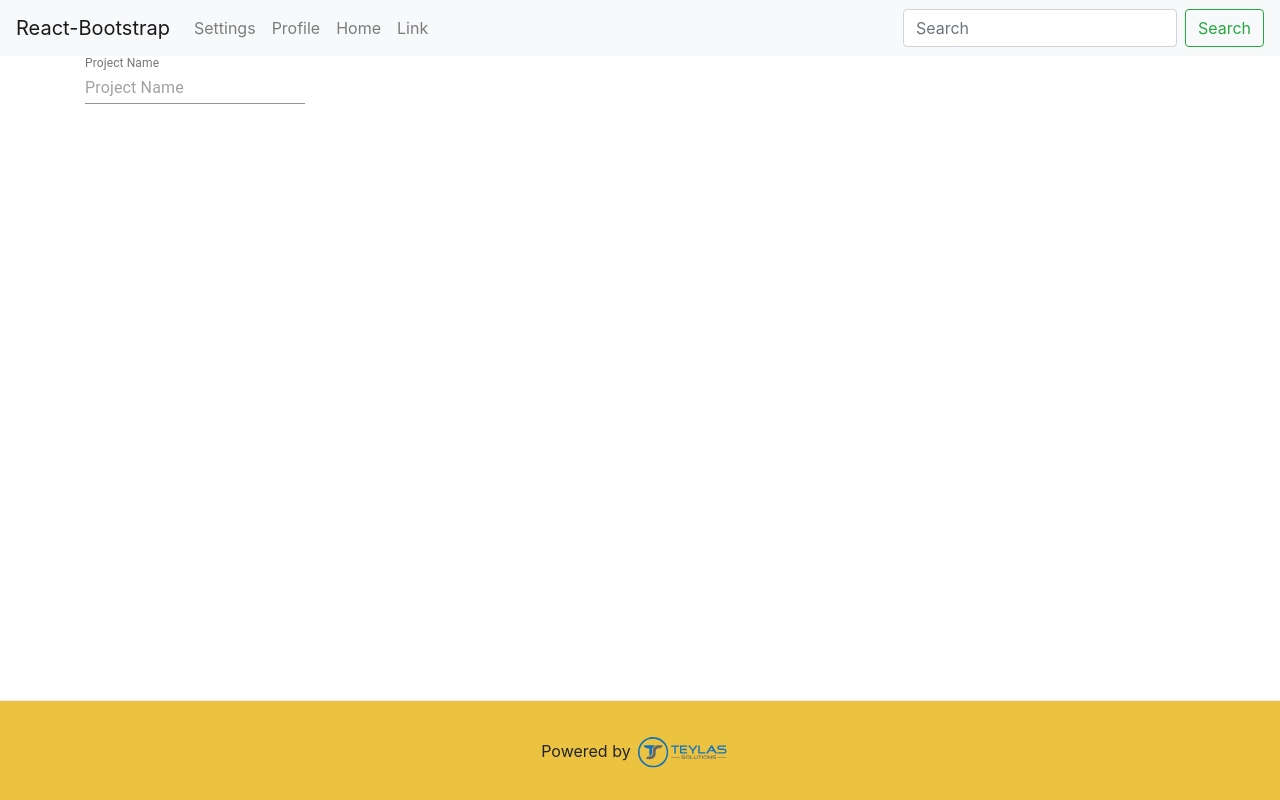
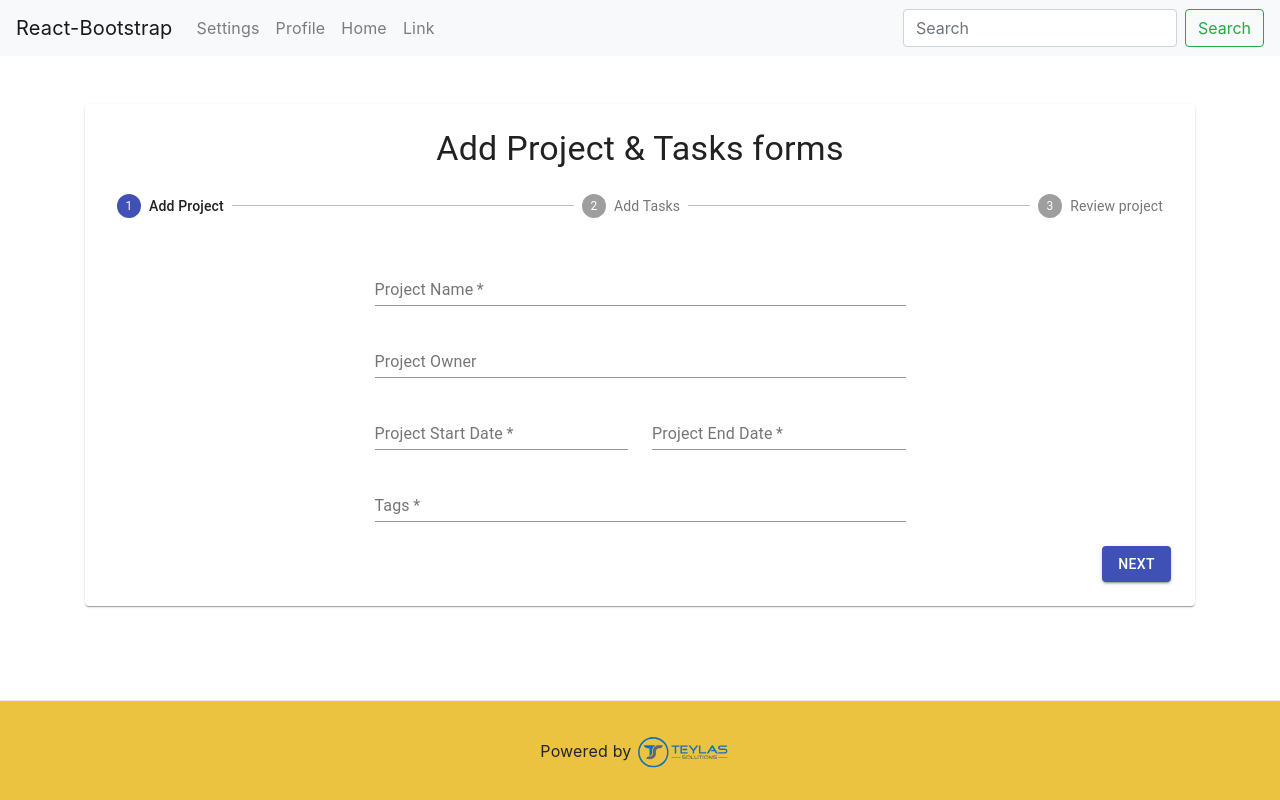
Before and after one commit to teylasadmin/timesheet, a Next.js app: page /settings in a window 1280 px wide. Built offline with nearby package versions, Linux system fonts and the light colour scheme.

Commit message:
testing routing

```diff
--- a/css/styles.css
+++ b/css/styles.css
@@ -1,3 +1,3 @@
 .container {
-  min-width:80%
+  min-width:80%;
 }
--- a/pages/addProjectForm.js
+++ b/pages/addProjectForm.js
@@ -1,5 +1,59 @@
 import React from 'react'
+import Grid from '@material-ui/core/Grid';
+import TextField from '@material-ui/core/TextField';
 
-export default function BasicTable() {
-   return ('<div> </div>')
+export default function AddProjectForm() {
+   return (
+   <div style={{ width: '100%' }}>
+      <div style={{'maxWidth':'50%','margin': 'auto'}}>
+         <Grid container spacing={3}>
+            <Grid item xs={12}>
+              <TextField
+                required
+                id="projectName"
+                name="projectName"
+                label="Project Name"
+                fullWidth
+              />
+            </Grid>
+           <Grid item xs={12}>
+             <TextField
+               id="projectOwner"
+               name="projectOwner"
+               label="Project Owner"
+               fullWidth
+             />
+           </Grid>
+           <Grid item xs={12} sm={6}>
+             <TextField
+               required
+               id="projectStartDate"
+               name="projectStartDate"
+               label="Project Start Date"
+               fullWidth
+             />
+           </Grid>
+           <Grid item xs={12} sm={6}>
+             <TextField
+               required
+               id="projectEndDate"
+               name="projectEndDate"
+               label="Project End Date"
+               fullWidth
+             />
+           </Grid>
+
+            <Grid item xs={12}>
+              <TextField
+                required
+                id="tags"
+                name="tags"
+                label="Tags"
+                fullWidth
+              />
+            </Grid>
+         </Grid>
+      </div>
+      </div>
+   )
 }
--- a/pages/addTaskForm.js
+++ b/pages/addTaskForm.js
@@ -1,5 +1,103 @@
 import React from 'react'
+import Grid from '@material-ui/core/Grid';
+import TextField from '@material-ui/core/TextField';
+import { makeStyles } from '@material-ui/core/styles';
+import Table from '@material-ui/core/Table';
+import TableBody from '@material-ui/core/TableBody';
+import TableCell from '@material-ui/core/TableCell';
+import TableContainer from '@material-ui/core/TableContainer';
+import TableHead from '@material-ui/core/TableHead';
+import TableRow from '@material-ui/core/TableRow';
+import Paper from '@material-ui/core/Paper';
 
-export default function BasicTable() {
-   return ('<div> </div>')
+const useStyles = makeStyles({
+  table: {
+    minWidth: 650,
+  },
+});
+
+function createData(name, calories, fat, carbs, protein) {
+  return { name, calories, fat, carbs, protein };
 }
+
+const rows = [
+  createData('Frozen yoghurt', 159, 6.0, 24, 4.0),
+  createData('Ice cream sandwich', 237, 9.0, 37, 4.3),
+  createData('Eclair', 262, 16.0, 24, 6.0),
+  createData('Cupcake', 305, 3.7, 67, 4.3),
+  createData('Gingerbread', 356, 16.0, 49, 3.9),
+];
+
+export default function AddTaskForm() {
+   const classes = useStyles();
+   return (
+      <div style={{ width: '100%' }}>
+         <div style={{'maxWidth':'50%','margin': 'auto'}}>
+            <Grid container spacing={3}>
+
+              <Grid item xs={12} sm={6}>
+                <TextField
+                  required
+                  id="taskName"
+                  name="taskName"
+                  label="Task Name"
+                  fullWidth
+                />
+              </Grid>
+              <Grid item xs={12} sm={6}>
+                <TextField
+                  required
+                  id="taskId"
+                  name="taskId"
+                  label="Task ID"
+                  fullWidth
+                />
+              </Grid>
+
+              <Grid item xs={12} sm={6}>
+                <TextField
+                  required
+                  id="totalHours"
+                  name="totalHours"
+                  label="Total Hours"
+                  fullWidth
+                />
+              </Grid>
+              <Grid item xs={12} sm={6}>
+                <TextField
+                  required
+                  id="projectId"
+                  name="projectId"
+                  label="Project ID"
+                  fullWidth
+                />
+              </Grid>
+            </Grid>
+         </div>
+         {/*<div  className={classes.table}>
+            <Table aria-label="simple table">
+              <TableHead>
+                <TableRow>
+                  <TableCell>Task Name</TableCell>
+                  <TableCell align="right">Task ID</TableCell>
+                  <TableCell align="right">Total Hours</TableCell>
+                  <TableCell align="right">Project ID</TableCell>
+                </TableRow>
+              </TableHead>
+              <TableBody>
+                {rows.map((row) => (
+                  <TableRow key={row.name}>
+                    <TableCell component="th" scope="row">
+                      {row.name}
+                    </TableCell>
+                    <TableCell align="right">{row.calories}</TableCell>
+                    <TableCell align="right">{row.fat}</TableCell>
+                    <TableCell align="right">{row.carbs}</TableCell>
+                  </TableRow>
+                ))}
+              </TableBody>
+            </Table>
+         </div>*/}
+         </div>
+   )
+}
--- a/pages/settings.js
+++ b/pages/settings.js
@@ -1,9 +1,129 @@
 import React from 'react'
 import TextField from '@material-ui/core/TextField';
-import CssBaseline from '@material-ui/core/CssBaseline';
 import Container from '@material-ui/core/Container';
 import Layout from "../components/Layout";
+import { makeStyles } from '@material-ui/core/styles';
+import CssBaseline from '@material-ui/core/CssBaseline';
+import AppBar from '@material-ui/core/AppBar';
+import Toolbar from '@material-ui/core/Toolbar';
+import Paper from '@material-ui/core/Paper';
+import Stepper from '@material-ui/core/Stepper';
+import Step from '@material-ui/core/Step';
+import StepLabel from '@material-ui/core/StepLabel';
+import Button from '@material-ui/core/Button';
+import Link from '@material-ui/core/Link';
+import Typography from '@material-ui/core/Typography';
+import AddProjectForm from './addProjectForm';
+import AddTaskForm from './addTaskForm';
+import SummaryPage from './summaryPage';
 
+
+
+const useStyles = makeStyles((theme) => ({
+  appBar: {
+    position: 'relative',
+  },
+  paper: {
+    marginTop: theme.spacing(3),
+    marginBottom: theme.spacing(3),
+    padding: theme.spacing(2),
+    [theme.breakpoints.up(600 + theme.spacing(3) * 2)]: {
+      marginTop: theme.spacing(6),
+      marginBottom: theme.spacing(6),
+      padding: theme.spacing(3),
+    },
+  },
+  stepper: {
+    padding: theme.spacing(3, 0, 5),
+  },
+  buttons: {
+    display: 'flex',
+    justifyContent: 'flex-end',
+  },
+  button: {
+    marginTop: theme.spacing(3),
+    marginLeft: theme.spacing(1),
+  },
+}));
+
+const steps = ['Add Project', 'Add Tasks', 'Review project'];
+
+function getStepContent(step) {
+  switch (step) {
+    case 0:
+      return <AddProjectForm/>;
+    case 1:
+      return <AddTaskForm/>;
+    case 2:
+      return <SummaryPage/>;
+    default:
+      throw new Error('Unknown step');
+  }
+}
+
+export default function Settings() {
+  const classes = useStyles();
+  const [activeStep, setActiveStep] = React.useState(0);
+
+  const handleNext = () => {
+    setActiveStep(activeStep + 1);
+  };
+
+  const handleBack = () => {
+    setActiveStep(activeStep - 1);
+  };
+
+  return (
+    <Layout>
+      <CssBaseline />
+        <Paper className={classes.paper}>
+          <Typography component="h1" variant="h4" align="center">
+            Add Project & Tasks forms
+          </Typography>
+          <Stepper activeStep={activeStep} className={classes.stepper}>
+            {steps.map((label) => (
+              <Step key={label}>
+                <StepLabel>{label}</StepLabel>
+              </Step>
+            ))}
+          </Stepper>
+          <div>
+            {activeStep === steps.length ? (
+              <>
+                <Typography variant="h5" gutterBottom>
+                  Your project has been created.
+                </Typography>
+                <Typography variant="subtitle1">
+                  Your project number is #2001539. Now you can assign resources to the project.
+                </Typography>
+              </>
+            ) : (
+              <>
+                {getStepContent(activeStep)}
+                <div className={classes.buttons}>
+                  {activeStep !== 0 && (
+                    <Button variant="contained" onClick={handleBack} className={classes.button}>
+                      Back
+                    </Button>
+                  )}
+                  <Button
+                    variant="contained"
+                    color="primary"
+                    onClick={handleNext}
+                    className={classes.button}
+                  >
+                    {activeStep === steps.length - 1 ? 'Save project' : 'Next'}
+                  </Button>
+                </div>
+              </>
+            )}
+          </div>
+        </Paper>
+    </Layout>
+  );
+}
+
+{/*
 export default function Settings() {
    return (
    <Layout>
@@ -21,3 +141,4 @@ export default function Settings() {
    </Layout>
    )
 }
+*/}
--- /dev/null
+++ b/pages/summaryPage.js
@@ -0,0 +1,5 @@
+import React from 'react'
+
+export default function SummaryPage() {
+   return (<div>this is summary page</div>)
+}
```
